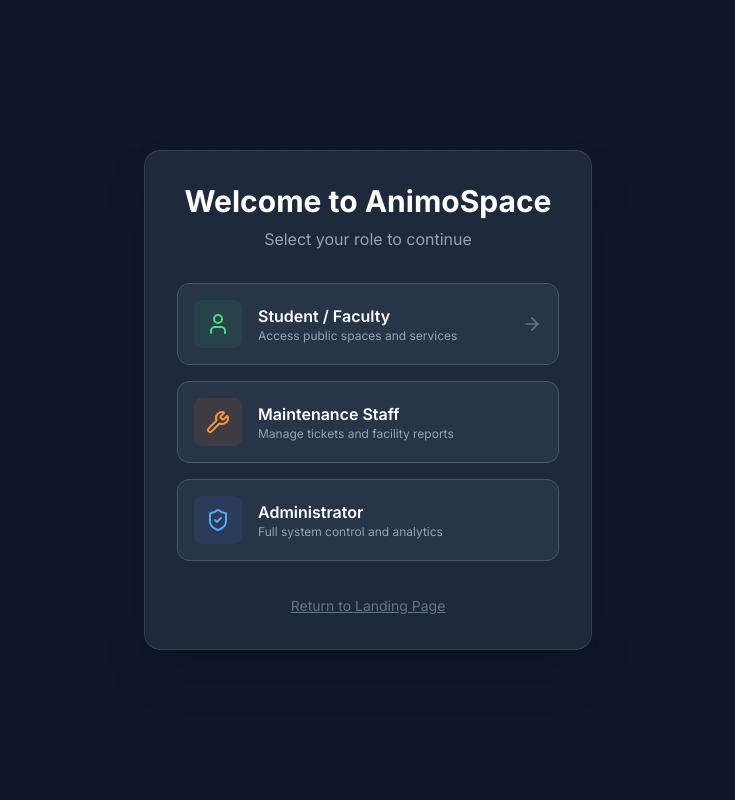
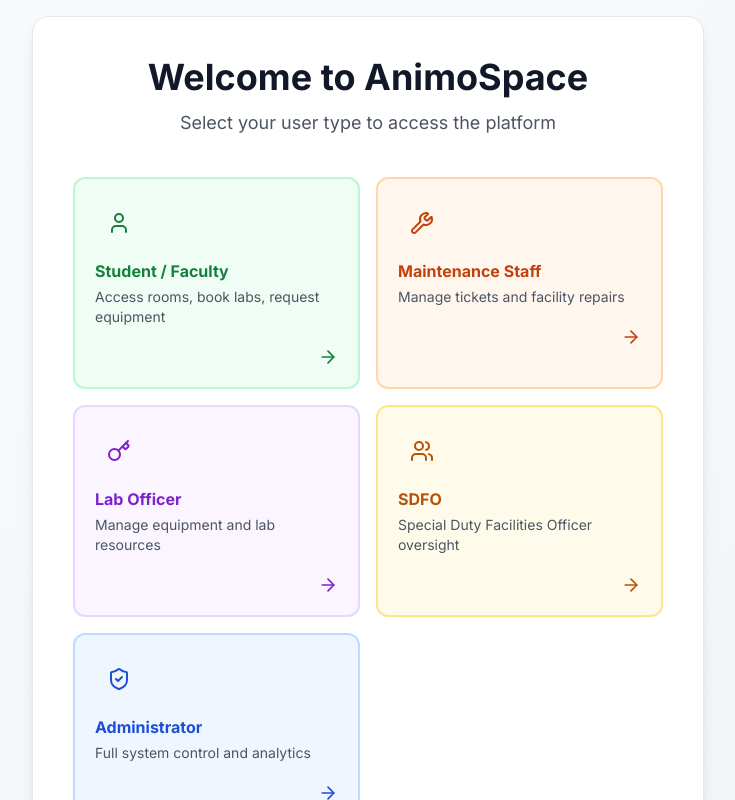
Before and after one commit to Josiah44123/AnimoSpace, a React (Vite) app: page / in a window 1280 px wide. Both pictures are taken after a click on the button "Enter AnimoSpace". Shown: the top 800 px of the page, without its empty margins (272-1007 px from the left). Built offline with nearby package versions, Linux system fonts and the light colour scheme.

Commit message:
feat: redesign LoginScreen and update user roles
Update LoginScreen to light mode with user type selections
Extend UserRole type for new roles and update Sidebar to show user role

Co-authored-by: Josiah Lamuel Rosell <163369246+Josiah44123@users.noreply.github.com>

```diff
--- a/components/LoginScreen.tsx
+++ b/components/LoginScreen.tsx
@@ -1,13 +1,13 @@
 import React, { useState } from 'react';
 import { motion } from 'framer-motion';
-import { User, Wrench, ShieldCheck, ArrowRight, Lock } from 'lucide-react';
+import { User, Wrench, ShieldCheck, ArrowRight, Lock, Users, Key } from 'lucide-react';
 import { UserRole } from '../types';
 
 interface LoginScreenProps {
   onLogin: (role: UserRole) => void;
   onBack: () => void;
 }
-// LoginScreen component with role selection and password input for admin/maintenance
+
 const LoginScreen: React.FC<LoginScreenProps> = ({ onLogin, onBack }) => {
   const [selectedRole, setSelectedRole] = useState<UserRole | null>(null);
   const [password, setPassword] = useState('');
@@ -28,128 +28,168 @@ const LoginScreen: React.FC<LoginScreenProps> = ({ onLogin, onBack }) => {
     e.preventDefault();
     if (!selectedRole) return;
 
-    if (selectedRole === 'admin') {
-      if (password === 'admin123') {
-        onLogin('admin');
+    const passwords: Record<Exclude<UserRole, 'user'>, string> = {
+      admin: 'admin123',
+      maintenance: 'maint123',
+      'lab-officer': 'lab123',
+      sdfo: 'sdfo123'
+    };
+
+    if (selectedRole !== 'user' && password === passwords[selectedRole]) {
+      onLogin(selectedRole);
     } else {
-        setError('Invalid admin password');
-      }
-    } else if (selectedRole === 'maintenance') {
-      if (password === 'maint123') {
-        onLogin('maintenance');
-      } else {
-        setError('Invalid maintenance password');
-      }
+      setError(`Invalid ${selectedRole} password`);
     }
   };
 
+  const roleConfig = [
+    {
+      role: 'user' as UserRole,
+      label: 'Student / Faculty',
+      desc: 'Access rooms, book labs, request equipment',
+      icon: User,
+      color: 'green'
+    },
+    {
+      role: 'maintenance' as UserRole,
+      label: 'Maintenance Staff',
+      desc: 'Manage tickets and facility repairs',
+      icon: Wrench,
+      color: 'orange'
+    },
+    {
+      role: 'lab-officer' as UserRole,
+      label: 'Lab Officer',
+      desc: 'Manage equipment and lab resources',
+      icon: Key,
+      color: 'purple'
+    },
+    {
+      role: 'sdfo' as UserRole,
+      label: 'SDFO',
+      desc: 'Special Duty Facilities Officer oversight',
+      icon: Users,
+      color: 'amber'
+    },
+    {
+      role: 'admin' as UserRole,
+      label: 'Administrator',
+      desc: 'Full system control and analytics',
+      icon: ShieldCheck,
+      color: 'blue'
+    }
+  ];
+
+  const colorMap: Record<string, { bg: string; border: string; ring: string; hover: string }> = {
+    green: { bg: 'bg-green-50', border: 'border-green-200', ring: 'ring-green-400', hover: 'hover:border-green-400 hover:bg-green-50' },
+    orange: { bg: 'bg-orange-50', border: 'border-orange-200', ring: 'ring-orange-400', hover: 'hover:border-orange-400 hover:bg-orange-50' },
+    blue: { bg: 'bg-blue-50', border: 'border-blue-200', ring: 'ring-blue-400', hover: 'hover:border-blue-400 hover:bg-blue-50' },
+    purple: { bg: 'bg-purple-50', border: 'border-purple-200', ring: 'ring-purple-400', hover: 'hover:border-purple-400 hover:bg-purple-50' },
+    amber: { bg: 'bg-amber-50', border: 'border-amber-200', ring: 'ring-amber-400', hover: 'hover:border-amber-400 hover:bg-amber-50' }
+  };
+
+  const textColorMap: Record<string, string> = {
+    green: 'text-green-700',
+    orange: 'text-orange-700',
+    blue: 'text-blue-700',
+    purple: 'text-purple-700',
+    amber: 'text-amber-700'
+  };
+
   return (
-    <div className="min-h-screen bg-slate-900 flex items-center justify-center p-4 relative overflow-hidden">
-      {/* Background Animation */}
-      <div className="absolute inset-0 z-0 opacity-20">
-        <div className="absolute inset-0 bg-[linear-gradient(to_right,#80808012_1px,transparent_1px),linear-gradient(to_bottom,#80808012_1px,transparent_1px)] bg-[size:24px_24px]"></div>
+    <div className="min-h-screen bg-gradient-to-br from-gray-50 to-gray-100 flex items-center justify-center p-4 relative overflow-hidden">
+      {/* Subtle background pattern */}
+      <div className="absolute inset-0 opacity-5">
+        <div className="absolute inset-0 bg-[linear-gradient(to_right,#00000012_1px,transparent_1px),linear-gradient(to_bottom,#00000012_1px,transparent_1px)] bg-[size:24px_24px]"></div>
       </div>
 
       <motion.div
         initial={{ opacity: 0, scale: 0.95 }}
         animate={{ opacity: 1, scale: 1 }}
-        className="bg-slate-800 border border-slate-700 p-8 rounded-2xl shadow-2xl max-w-md w-full relative z-10"
+        className="bg-white border border-gray-200 p-10 rounded-2xl shadow-lg max-w-2xl w-full relative z-10"
       >
-        <div className="text-center mb-8">
-          <h2 className="text-3xl font-bold text-white mb-2">Welcome to AnimoSpace</h2>
-          <p className="text-slate-400">Select your role to continue</p>
+        <div className="text-center mb-10">
+          <h2 className="text-4xl font-bold text-gray-900 mb-3">Welcome to AnimoSpace</h2>
+          <p className="text-lg text-gray-600">Select your user type to access the platform</p>
         </div>
 
-        {!selectedRole || (selectedRole !== 'user' && !password && selectedRole !== 'user') ? (
-           <div className="grid gap-4">
-             {/* User Role */}
-             <button
-               onClick={() => handleRoleSelect('user')}
-               className="flex items-center gap-4 p-4 rounded-xl bg-slate-700/50 hover:bg-slate-700 border border-slate-600 hover:border-green-500/50 transition-all group text-left"
+        {!selectedRole ? (
+          <div className="grid grid-cols-1 md:grid-cols-2 gap-4">
+            {roleConfig.map((config) => {
+              const Icon = config.icon;
+              const colors = colorMap[config.color];
+              const textColor = textColorMap[config.color];
+
+              return (
+                <motion.button
+                  key={config.role}
+                  whileHover={{ scale: 1.02 }}
+                  whileTap={{ scale: 0.98 }}
+                  onClick={() => handleRoleSelect(config.role)}
+                  className={`flex flex-col items-start gap-3 p-5 rounded-xl border-2 transition-all text-left group ${colors.border} ${colors.hover} ${colors.bg}`}
                 >
-               <div className="p-3 rounded-lg bg-green-500/10 text-green-400 group-hover:bg-green-500 group-hover:text-white transition-colors">
-                 <User className="w-6 h-6" />
+                  <div className={`p-3 rounded-lg ${colors.bg} group-hover:scale-110 transition-transform`}>
+                    <Icon className={`w-6 h-6 ${textColor}`} />
                   </div>
                   <div>
-                 <h3 className="font-semibold text-white">Student / Faculty</h3>
-                 <p className="text-xs text-slate-400">Access public spaces and services</p>
+                    <h3 className={`font-bold ${textColor}`}>{config.label}</h3>
+                    <p className="text-sm text-gray-600 mt-1">{config.desc}</p>
                   </div>
-               <ArrowRight className="w-5 h-5 text-slate-500 ml-auto group-hover:translate-x-1 transition-transform" />
-             </button>
-
-             {/* Maintenance Role */}
-             <button
-               onClick={() => setSelectedRole('maintenance')}
-               className={`flex items-center gap-4 p-4 rounded-xl bg-slate-700/50 hover:bg-slate-700 border border-slate-600 hover:border-orange-500/50 transition-all group text-left ${selectedRole === 'maintenance' ? 'ring-2 ring-orange-500 border-transparent' : ''}`}
-             >
-               <div className="p-3 rounded-lg bg-orange-500/10 text-orange-400 group-hover:bg-orange-500 group-hover:text-white transition-colors">
-                 <Wrench className="w-6 h-6" />
-               </div>
-               <div>
-                 <h3 className="font-semibold text-white">Maintenance Staff</h3>
-                 <p className="text-xs text-slate-400">Manage tickets and facility reports</p>
-               </div>
-             </button>
-
-             {/* Admin Role */}
-             <button
-               onClick={() => setSelectedRole('admin')}
-               className={`flex items-center gap-4 p-4 rounded-xl bg-slate-700/50 hover:bg-slate-700 border border-slate-600 hover:border-blue-500/50 transition-all group text-left ${selectedRole === 'admin' ? 'ring-2 ring-blue-500 border-transparent' : ''}`}
-             >
-               <div className="p-3 rounded-lg bg-blue-500/10 text-blue-400 group-hover:bg-blue-500 group-hover:text-white transition-colors">
-                 <ShieldCheck className="w-6 h-6" />
-               </div>
-               <div>
-                 <h3 className="font-semibold text-white">Administrator</h3>
-                 <p className="text-xs text-slate-400">Full system control and analytics</p>
-               </div>
-             </button>
+                  <ArrowRight className={`w-5 h-5 ${textColor} ml-auto mt-2 group-hover:translate-x-1 transition-transform`} />
+                </motion.button>
+              );
+            })}
           </div>
         ) : null}
 
-        {/* Password Input for Admin/Maintenance */}
-        {(selectedRole === 'admin' || selectedRole === 'maintenance') && (
+        {/* Password Input for Protected Roles */}
+        {selectedRole && selectedRole !== 'user' && (
           <motion.form
             initial={{ opacity: 0, y: 10 }}
             animate={{ opacity: 1, y: 0 }}
             onSubmit={handleLogin}
-            className="mt-6 space-y-4"
+            className="mt-8 space-y-6"
           >
-            <div className="text-center mb-4">
-                <div className={`inline-flex items-center justify-center w-12 h-12 rounded-full mb-2 ${selectedRole === 'admin' ? 'bg-blue-500/20 text-blue-400' : 'bg-orange-500/20 text-orange-400'}`}>
-                    {selectedRole === 'admin' ? <ShieldCheck className="w-6 h-6" /> : <Wrench className="w-6 h-6" />}
+            <div className="text-center">
+              <div className={`inline-flex items-center justify-center w-16 h-16 rounded-full mb-3 ${colorMap[roleConfig.find(r => r.role === selectedRole)?.color || 'green'].bg}`}>
+                {(() => {
+                  const Icon = roleConfig.find(r => r.role === selectedRole)?.icon || ShieldCheck;
+                  return <Icon className={`w-8 h-8 ${textColorMap[roleConfig.find(r => r.role === selectedRole)?.color || 'green']}`} />;
+                })()}
               </div>
-                <h3 className="text-white font-medium">
-                    {selectedRole === 'admin' ? 'Admin Access' : 'Maintenance Access'}
+              <h3 className="text-2xl font-bold text-gray-900">
+                {roleConfig.find(r => r.role === selectedRole)?.label}
               </h3>
+              <p className="text-gray-600 mt-1">Enter your password to continue</p>
             </div>
 
             <div>
+              <label className="block text-sm font-medium text-gray-700 mb-2">Password</label>
               <div className="relative">
-                <Lock className="absolute left-3 top-1/2 -translate-y-1/2 w-5 h-5 text-slate-400" />
+                <Lock className="absolute left-3 top-1/2 -translate-y-1/2 w-5 h-5 text-gray-400" />
                 <input
                   type="password"
                   value={password}
                   onChange={(e) => setPassword(e.target.value)}
-                  placeholder="Enter Password"
-                  className="w-full bg-slate-900 border border-slate-600 rounded-lg py-3 pl-10 pr-4 text-white placeholder-slate-500 focus:outline-none focus:ring-2 focus:ring-green-500 focus:border-transparent"
+                  placeholder="Enter password"
+                  className="w-full bg-white border border-gray-300 rounded-lg py-3 pl-10 pr-4 text-gray-900 placeholder-gray-500 focus:outline-none focus:ring-2 focus:ring-green-500 focus:border-transparent"
                   autoFocus
                 />
               </div>
-              {error && <p className="text-red-400 text-sm mt-2">{error}</p>}
+              {error && <p className="text-red-600 text-sm mt-2">{error}</p>}
             </div>
 
             <div className="flex gap-3">
               <button
                 type="button"
                 onClick={() => setSelectedRole(null)}
-                  className="flex-1 py-3 px-4 rounded-lg border border-slate-600 text-slate-300 hover:bg-slate-700 transition-colors font-medium"
+                className="flex-1 py-3 px-4 rounded-lg border-2 border-gray-300 text-gray-700 hover:bg-gray-50 transition-colors font-semibold"
               >
                 Back
               </button>
               <button
                 type="submit"
-                  className="flex-1 py-3 px-4 rounded-lg bg-green-600 hover:bg-green-500 text-white font-medium transition-colors shadow-lg shadow-green-900/20"
+                className="flex-1 py-3 px-4 rounded-lg bg-green-600 hover:bg-green-700 text-white font-semibold transition-colors shadow-md hover:shadow-lg"
               >
                 Login
               </button>
@@ -157,8 +197,11 @@ const LoginScreen: React.FC<LoginScreenProps> = ({ onLogin, onBack }) => {
           </motion.form>
         )}
 
-        <div className="mt-8 text-center">
-            <button onClick={onBack} className="text-slate-500 hover:text-slate-400 text-sm underline">
+        <div className="mt-8 pt-6 border-t border-gray-200 text-center">
+          <button
+            onClick={onBack}
+            className="text-gray-600 hover:text-gray-900 text-sm font-medium hover:underline transition-colors"
+          >
             Return to Landing Page
           </button>
         </div>
--- a/components/Sidebar.tsx
+++ b/components/Sidebar.tsx
@@ -38,9 +38,9 @@ const Sidebar: React.FC<SidebarProps> = ({
       <div className={`w-64 bg-white h-screen border-r border-gray-200 flex flex-col shadow-sm fixed left-0 top-0 z-30 transform transition-transform duration-300 ease-in-out ${isOpen ? 'translate-x-0' : '-translate-x-full'} md:translate-x-0`}>
         {/* Header */}
         <div className="p-6 border-b border-gray-100 flex justify-between items-center">
-          <div className="flex items-center gap-2 text-green-800">
+          <div className="flex items-center gap-2 text-green-800 flex-1">
               <Building className="w-8 h-8" />
-              <div>
+              <div className="flex-1">
                   <h1 className="text-xl font-bold leading-tight tracking-tight">Animo<span className="text-green-600">Space</span></h1>
                   <p className="text-xs text-gray-500 font-medium">Mabini Building</p>
               </div>
@@ -48,6 +48,20 @@ const Sidebar: React.FC<SidebarProps> = ({
           <button className="md:hidden p-2 text-gray-500 hover:bg-gray-100 rounded-lg" onClick={onClose}>
             <X className="w-5 h-5" />
           </button>
+        </div>
+
+        {/* User Role Badge */}
+        <div className="px-6 py-4 bg-gray-50 border-b border-gray-100">
+          <p className="text-xs font-semibold text-gray-600 uppercase tracking-wider mb-2">Current Role</p>
+          <div className="inline-flex items-center gap-2 px-3 py-2 rounded-lg bg-green-50 border border-green-200">
+            <div className="w-2 h-2 rounded-full bg-green-600"></div>
+            <span className="text-sm font-semibold text-green-700 capitalize">
+              {userRole === 'lab-officer' ? 'Lab Officer' :
+               userRole === 'sdfo' ? 'SDFO' :
+               userRole === 'user' ? 'Student/Faculty' :
+               userRole.charAt(0).toUpperCase() + userRole.slice(1)}
+            </span>
+          </div>
         </div>
 
       {/* Navigation */}
--- a/types.ts
+++ b/types.ts
@@ -61,7 +61,7 @@ export interface EnvironmentalData {
   timestamp: Date;
 }
 
-export type UserRole = 'user' | 'admin' | 'maintenance';
+export type UserRole = 'user' | 'admin' | 'maintenance' | 'lab-officer' | 'sdfo';
 
 export interface LabBooking {
   id: string;
```
Lines whose indentation alone changed are shown as unchanged.
